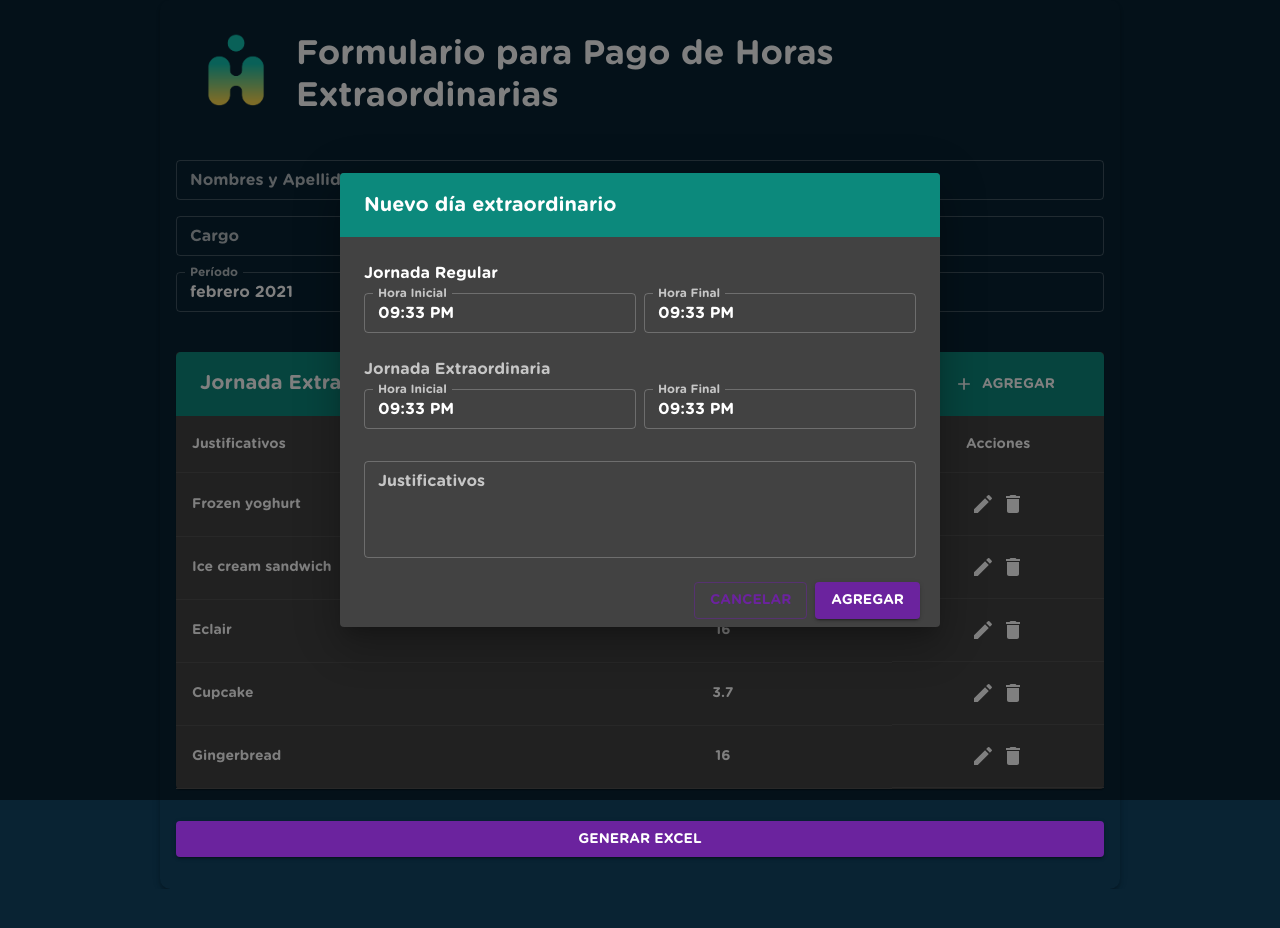
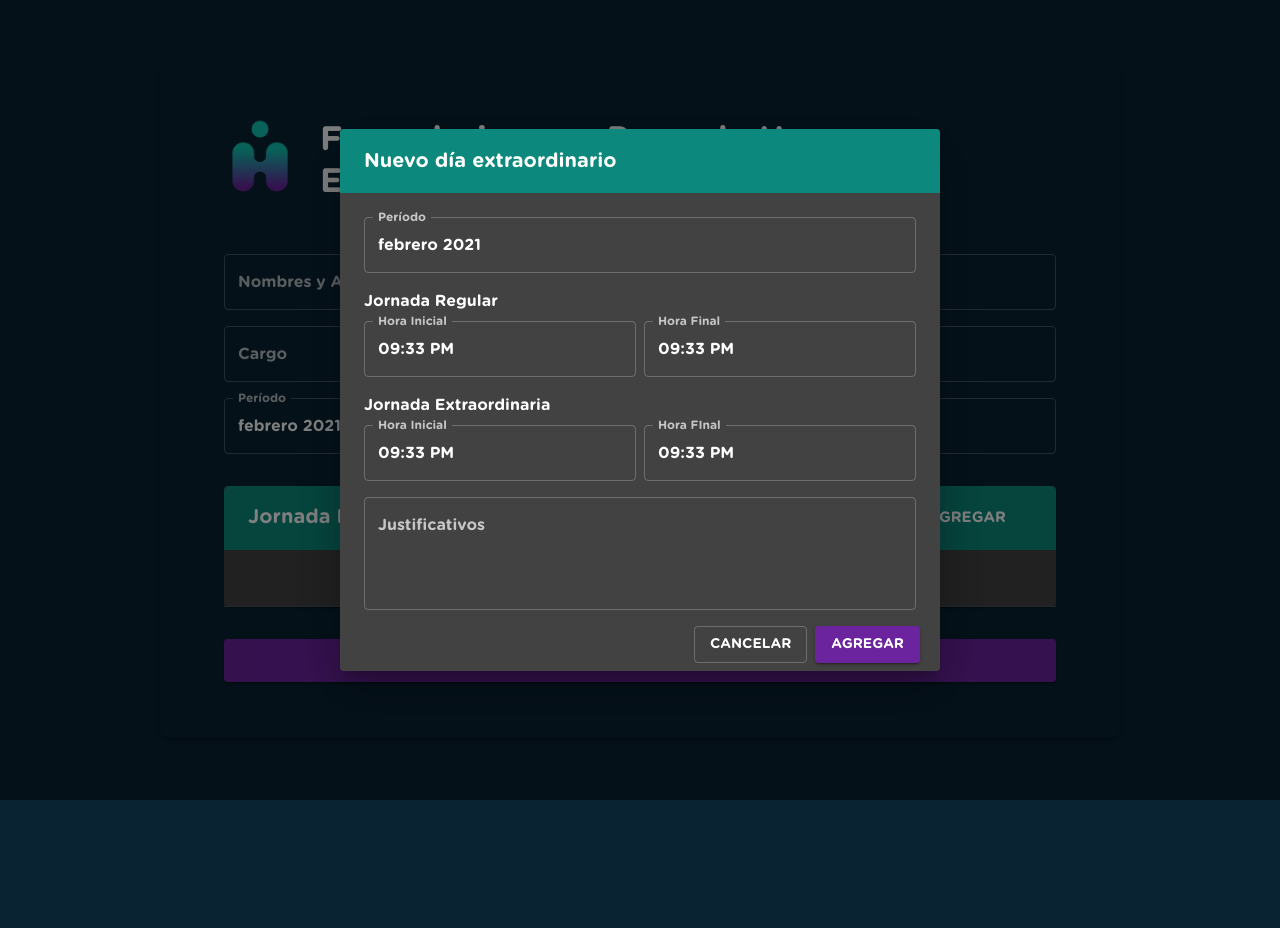
Before and after one commit to AndresSp/hypernova-excel-forms, a Next.js app: page /horasextras in a window 1280 px wide. Both pictures are taken after a click on the button "AGREGAR". Shown: the top 928 px of the page. After the commit the page ends 800 px from the top, so only its background shows below. Built offline with nearby package versions, Linux system fonts and the light colour scheme.

Commit message:
complete form management

```diff
--- /dev/null
+++ b/components/formFields/formDatePicker.js
@@ -0,0 +1,43 @@
+
+import { DatePicker } from '@material-ui/pickers';
+import React from 'react';
+import { Controller, useFormContext } from 'react-hook-form';
+
+const FormDatePicker = ({
+    name,
+    label,
+    defaultValue = '',
+    className,
+    rules,
+    error,
+    helperText,
+    ...rest }) => {
+
+    const { errors, control } = useFormContext();
+
+    const hasError = error || !!errors?.[name];
+    const errText = helperText || errors?.[name]?.message;
+
+    return (
+        <Controller
+        as={
+            <DatePicker
+            inputVariant='outlined'
+            size='medium'
+            input
+            className={className}
+            label={label}
+            error={hasError}
+            helperText={errText}
+            {...rest}
+            />
+        }
+        rules={rules}
+        control={control}
+        name={name}
+        defaultValue={defaultValue}
+        />
+    )
+}
+
+export default FormDatePicker
--- /dev/null
+++ b/components/formFields/formTextField.js
@@ -0,0 +1,38 @@
+import { TextField } from '@material-ui/core';
+import React from 'react';
+import { Controller, useFormContext } from 'react-hook-form';
+
+const FormTextField = ({
+    name,
+    label,
+    defaultValue = '',
+    className,
+    rules,
+    error,
+    helperText,
+    ...rest }) => {
+    const { errors, control } = useFormContext();
+
+    const hasError = error || !!errors?.[name];
+    const errText = helperText || errors?.[name]?.message;
+    return (
+
+    <Controller
+        as={
+        <TextField
+            label={label}
+            variant='outlined'
+            size='medium'
+            error={hasError}
+            helperText={errText}
+            className={className}
+            {...rest} />
+        }
+    rules={rules}
+    control={control}
+    name={name}
+    defaultValue={defaultValue}
+    />
+    )
+}
+export default FormTextField
--- /dev/null
+++ b/components/formFields/formTimePicker.js
@@ -0,0 +1,42 @@
+
+import { TimePicker } from '@material-ui/pickers';
+import React from 'react';
+import { Controller, useFormContext } from 'react-hook-form';
+
+const FormTimePicker = ({
+    name,
+    label,
+    defaultValue = '',
+    className,
+    rules,
+    error,
+    helperText,
+    ...rest }) => {
+
+    const { errors, control } = useFormContext();
+
+    const hasError = error || !!errors?.[name];
+    const errText = helperText || errors?.[name]?.message;
+
+    return (
+        <Controller
+        as={
+            <TimePicker
+            inputVariant='outlined'
+            size='medium'
+            className={className}
+            label={label}
+            error={hasError}
+            helperText={errText}
+            {...rest}
+            />
+        }
+        rules={rules}
+        control={control}
+        name={name}
+        defaultValue={defaultValue}
+        />
+    )
+}
+
+export default FormTimePicker
--- a/components/horasextras/addDialog.js
+++ b/components/horasextras/addDialog.js
@@ -7,15 +7,40 @@ import {
     DialogActions,
     DialogContent,
     DialogTitle,
-    TextField,
     Typography} from '@material-ui/core';
-import { TimePicker } from '@material-ui/pickers';
 
-import React from 'react';
+import React, { useEffect } from 'react';
+import { FormProvider, useForm } from 'react-hook-form';
 import useStyles from '../../styles';
+import FormDatePicker from '../formFields/formDatePicker';
+import FormTextField from '../formFields/formTextField';
+import FormTimePicker from '../formFields/formTimePicker';
 
-const AddDialog = ({ open, onClose }) => {
+
+const AddDialog = ({ open, onClose, onSubmit, onEdit, edit = false }) => {
     const classes = useStyles();
+
+    const { handleSubmit, control, errors, reset } = useForm();
+
+    useEffect(() => {
+        console.log(edit)
+        if (!!edit) {
+            reset(edit.data)
+        }
+    }, [edit]);
+
+    const onInnerSubmit = data => {
+        onSubmit(data)
+    };
+
+    const onEditSubmit = data => {
+        onEdit(data, edit.index)
+    };
+
+    const onError = error => {
+        console.log(error)
+    }
+
     return (
     <Dialog
     open={open}
@@ -29,70 +54,88 @@ const AddDialog = ({ open, onClose }) => {
             Nuevo día extraordinario
         </DialogTitle>
         <DialogContent>
+            <FormProvider { ...{ control, errors } }>
+                <form
+                noValidate
+                autoComplete='off'
+                onSubmit={handleSubmit(onSubmit, onError)}>
                     <Box mt={2}>
-                {/* <DatePicker
-                inputVariant='outlined'
-                size='small'
-                input
+                        <FormDatePicker
+                        name='overtimeDate'
+                        label='Período'
+                        rules={{ required: true }}
+                        openTo='month'
+                        views={['year', 'month']}
+                        defaultValue={new Date()}
                         fullWidth
-                className={classes.textfield}
-                label='Fecha'
-                format='dd/MM/yyyy'
-                value={selectedDate}
-                onChange={handleDateChange}
-                /> */}
+                        />
                     </Box>
                     <Box mt={2}>
-                <Typography>Jornada Regular</Typography>
+                        <Typography className={classes.label}>Jornada Regular</Typography>
                         <div className={classes.row}>
-                    <TimePicker
-                    inputVariant='outlined'
-                    size='small'
+                            <FormTimePicker
+                            name='workdayStart'
+                            label='Hora Inicial'
+                            rules={{ required: true }}
                             className={classes.textfieldGrow}
-                    label='Hora Inicial'/>
-
-                    <TimePicker
-                    inputVariant='outlined'
-                    size='small'
+                            defaultValue={new Date()}
+                            />
+                            <FormTimePicker
+                            name='workdayEnd'
+                            label='Hora Final'
+                            rules={{ required: true }}
                             className={classes.textfieldGrow}
-                    label='Hora Final'/>
+                            defaultValue={new Date()}
+                            />
                         </div>
                     </Box>
                     <Box mt={2}>
-                <Typography color='textSecondary'>Jornada Extraordinaria</Typography>
+                        <Typography className={classes.label} >Jornada Extraordinaria</Typography>
                         <div className={classes.row}>
-                    <TimePicker
-                    inputVariant='outlined'
-                    size='small'
+                            <FormTimePicker
+                            name='overtimeStartTime'
+                            label='Hora Inicial'
+                            rules={{ required: true }}
                             className={classes.textfieldGrow}
-                    label='Hora Inicial'/>
-
-                    <TimePicker
-                    inputVariant='outlined'
-                    size='small'
+                            defaultValue={new Date()}
+                            />
+                            <FormTimePicker
+                            name='overtimeEndTime'
+                            label='Hora FInal'
+                            rules={{ required: true }}
                             className={classes.textfieldGrow}
-                    label='Hora Final'/>
+                            defaultValue={new Date()}
+                            />
                         </div>
                     </Box>
                     <Box mt={2}>
-                <div className={classes.row}>
-                    <TextField
+                        <FormTextField
+                        name='details'
                         label='Justificativos'
-                        variant='outlined'
-                        size='small'
+                        rules={{ required: true }}
+                        className={classes.textfieldGrow}
+                        fullWidth
                         multiline
-                        rows={4}
-                        className={classes.textfieldGrow} />
-                </div>
+                        rows={4}/>
                     </Box>
+                </form>
+            </FormProvider>
         </DialogContent>
         <DialogActions className={classes.dialogActions}>
-            <Button color='secondary' variant='outlined' onClick={onClose}>
+            <Button variant='outlined' onClick={onClose}>
                 Cancelar
             </Button>
-            <Button color='secondary' variant='contained' onClick={onClose} autoFocus>
+            {
+                !!edit ? (
+                    <Button type='submit' color='secondary' variant='contained' onClick={handleSubmit(onEditSubmit, onError)} autoFocus>
+                        Editar
+                    </Button>
+                ) : (
+                    <Button type='submit' color='secondary' variant='contained' onClick={handleSubmit(onInnerSubmit, onError)} autoFocus>
                         Agregar
                     </Button>
+                )
+            }
         </DialogActions>
     </Dialog>
     )
--- a/pages/horasextras.jsx
+++ b/pages/horasextras.jsx
@@ -12,27 +12,26 @@ import {
     TableContainer,
     TableHead,
     TableRow,
-    TextField,
     Toolbar,
     Tooltip,
     Typography,
     useMediaQuery,
     useTheme
 } from '@material-ui/core';
-import {
-    DatePicker
-} from '@material-ui/pickers';
 import Head from 'next/head';
-import React, { useState } from 'react';
+import React, { useEffect, useState } from 'react';
 import {
     Help as HelpIcon,
     Edit as EditIcon,
     Delete as DeleteIcon,
     Add as AddIcon
 } from '@material-ui/icons';
-import { Controller, useForm } from 'react-hook-form';
+import { FormProvider, useForm } from 'react-hook-form';
 import AddDialog from '../components/horasextras/addDialog';
 import useStyles from '../styles';
+import FormTextField from '../components/formFields/formTextField';
+import FormDatePicker from '../components/formFields/formDatePicker';
+import { differenceInMinutes } from 'date-fns';
 
 
 export default function ExtraHours() {
@@ -56,33 +55,70 @@ export default function ExtraHours() {
 
     //#region add dialog
     const [openAddDialog, setOpenAddDialog] = useState(false);
+    const [edit, setEdit] = useState(false);
+    const [overtimeWork, setOvertimeWork] = useState([]);
 
     const handleAddDialogOpen = () => {
         setOpenAddDialog(true);
     };
 
     const handleAddDialogClose = () => {
-        setOpenAddDialog(false);
+        setOpenAddDialog(false)
     };
+
+    const handleAddDialogSubmit = (data) => {
+        addOvertimeWork(data)
+        setOpenAddDialog(false)
+    };
+
+    const handleEditDialogSubmit = (data, idx) => {
+        const temp = [...overtimeWork]
+        temp.splice(idx, 1, data)
+        setOvertimeWork(temp)
+        setOpenAddDialog(false)
+    }
 
 
     //#endregion add dialog
 
     //#region form
-    const { register, handleSubmit, control, watch, errors } = useForm();
-      const onSubmit = data => console.log(data);
-    function createData(name, calories, fat, carbs, protein) {
-        return { name, calories, fat, carbs, protein };
+    const { handleSubmit, control, errors } = useForm();
+
+
+    const addOvertimeWork = (data) => {
+        setOvertimeWork([ ...overtimeWork, data ])
     }
 
-      const rows = [
-        createData('Frozen yoghurt', 159, 6.0, 24, 4.0),
-        createData('Ice cream sandwich', 237, 9.0, 37, 4.3),
-        createData('Eclair', 262, 16.0, 24, 6.0),
-        createData('Cupcake', 305, 3.7, 67, 4.3),
-        createData('Gingerbread', 356, 16.0, 49, 3.9),
-      ];
+    const editOvertimeWork = (data, idx) => {
+        setEdit({ data: data, index: idx })
+        setOpenAddDialog(data)
+    }
+
+
+    const removeOvertimeWork = (idx) => {
+        const temp = [...overtimeWork]
+        temp.splice(idx, 1)
+        setOvertimeWork(temp)
+    }
+
+    const onSubmit = (data) => {
+        console.log({
+            ... { overtimework: overtimeWork },
+            ...data
+        })
+    };
+
+    const onError = error => {
+        console.log(error)
+    }
+
     //#endregion form
+
+    const diffInHours = (start, end) => {
+        const minutes = differenceInMinutes(end, start)
+        const hours = minutes/60
+        return Math.round((hours + Number.EPSILON) * 100) / 100
+    }
 
     return (
         <>
@@ -90,6 +126,7 @@ export default function ExtraHours() {
                 <title>Pago de Horas Extraordinarias - Hypernovalabs</title>
             </Head>
             <Container maxWidth='md' disableGutters>
+            <FormProvider { ...{ control, errors } }>
                 <Box
                 display='flex'
                 flexDirection='column'
@@ -99,7 +136,7 @@ export default function ExtraHours() {
                 component='form'
                 noValidate
                 autoComplete='off'
-                onSubmit={handleSubmit(onSubmit)}
+                onSubmit={handleSubmit(onSubmit, onError)}
                 padding={sm ? 2 : 5}>
                     <Box
                     display='flex'
@@ -117,60 +154,51 @@ export default function ExtraHours() {
                     display='flex'
                     flexDirection='column'
                     justifyContent='center'
-                    alignItems='center'
+                    alignItems='stretch'
                     width='100%'
                     component='div'
                     my={2}
                     px={ sm ? 0 : 3 }>
-                        <TextField
-                        name='name'
+                        <Box mt={2}>
+                                <FormTextField
+                                name='fullname'
                                 label='Nombres y Apellidos'
-                        variant='outlined'
-                        size='small'
+                                rules={{ required: true }}
                                 fullWidth
-                        className={classes.textfield}
-                        inputRef={register({ required: true })} />
-
+                                />
+                        </Box>
+                        <Box mt={2}>
                             <div className={classes.row}>
-                            <TextField
+                                <FormTextField
                                 name='role'
                                 label='Cargo'
-                            variant='outlined'
-                            size='small'
+                                rules={{ required: true }}
                                 className={classes.textfieldGrow}
-                            inputRef={register({ required: true })}/>
+                                fullWidth
+                                />
 
-                            <TextField
-                            name='department'
+                                <FormTextField
+                                name='dept'
                                 label='Departamento'
-                            variant='outlined'
-                            size='small'
+                                rules={{ required: true }}
                                 className={classes.textfieldGrow}
-                            inputRef={register({ required: true })} />
+                                fullWidth
+                                />
                             </div>
-
+                        </Box>
+                        <Box mt={2}>
                             <div className={classes.row}>
-                        <Controller
+                                <FormDatePicker
                                 name='month'
-                            control={control}
-                            defaultValue={false}
+                                label='Período'
                                 rules={{ required: true }}
-                            render={({ ref, ...rest }) =>
-                                <DatePicker
-                                name='month'
                                 openTo='month'
                                 views={['year', 'month']}
-                                inputVariant='outlined'
-                                size='small'
-                                input
+                                defaultValue={new Date()}
                                 fullWidth
-                                className={classes.textfield}
-                                label='Período'
-                                {...rest}
-                                />
-                            } // props contains: onChange, onBlur and value
                                 />
                             </div>
+                        </Box>
 
                     </Box>
                     <Box my={2} px={ sm ? 0 : 3 } width='100%'>
@@ -194,12 +222,12 @@ export default function ExtraHours() {
                                     sm ? (
                                     <IconButton
                                     onClick={handleAddDialogOpen}
-                                    className={classes.tableAddButton}>
+                                    cl8assName={classes.tableAddButton}>
                                         <AddIcon/>
                                     </IconButton>
                                     ) : (
                                     <Button
-
+                                    size='large'
                                     startIcon={<AddIcon/>}
                                     onClick={handleAddDialogOpen}
                                     className={classes.tableAddButton}>
@@ -207,48 +235,63 @@ export default function ExtraHours() {
                                     </Button>
                                     )
                                 }
-                                <AddDialog open={openAddDialog} onClose={handleAddDialogClose}/>
                             </Toolbar>
                             <TableContainer>
                                 <Table className={classes.table} aria-label='Jornada Extraordinaria'>
                                     <TableHead>
+                                    {
+                                        overtimeWork?.length > 0 ? (
                                         <TableRow>
                                             <TableCell>Justificativos</TableCell>
-                                        {/* <TableCell align='center'>Fecha y Hora</TableCell>
-                                        <TableCell align='center'>Hora Ingreso</TableCell>
-                                        <TableCell align='center'>Hora Salida</TableCell> */}
-                                        {/* <TableCell align='center'>Total de Horas</TableCell> */}
                                             <TableCell align='center'>Horas Trabajadas</TableCell>
                                             <TableCell align='center'>Acciones</TableCell>
                                         </TableRow>
+                                        ) : ''
+                                    }
                                     </TableHead>
                                     <TableBody>
-                                    {rows.map((row) => (
-                                        <TableRow key={row.name}>
-                                            <TableCell component='th' scope='row'>{row.name}</TableCell>
-                                            <TableCell align='center'>{row.fat}</TableCell>
+                                    { overtimeWork?.length > 0 ?
+                                        overtimeWork.map((row, i) => (
+                                            <TableRow key={i}>
+                                                <TableCell component='th' scope='row'>{row.details}</TableCell>
+                                                <TableCell align='center'>{ diffInHours(row.overtimeStartTime, row.overtimeEndTime) }</TableCell>
                                                 <TableCell align='center' className={classes.tableActions}>
-                                                <IconButton size='small'>
+                                                    <IconButton size='small' onClick={() => editOvertimeWork(row, i)}>
                                                         <EditIcon/>
                                                     </IconButton>
-                                                <IconButton size='small'>
+                                                    <IconButton size='small' onClick={() => removeOvertimeWork(i)}>
                                                         <DeleteIcon/>
                                                     </IconButton>
                                                 </TableCell>
                                             </TableRow>
-                                    ))}
+                                        )) : (
+                                            <TableRow >
+                                                <TableCell component='th' align='center' colSpan={3} scope='row'>
+                                                    <Typography>No hay datos</Typography>
+                                                </TableCell>
+                                            </TableRow>
+                                        )
+                                    }
                                     </TableBody>
                                 </Table>
                             </TableContainer>
                         </Paper>
                         </Box>
                         <Box my={2} px={sm ? 0 : 3} width='100%'>
-                        <Button type='submit' variant='contained' color='secondary' fullWidth>
+                            <Button type='submit' variant='contained' size='large' color='secondary' fullWidth>
                                 Generar Excel
                             </Button>
                         </Box>
                     </Box>
+                </FormProvider>
             </Container>
+
+            <AddDialog
+            open={openAddDialog}
+            onSubmit={handleAddDialogSubmit}
+            onEdit={handleEditDialogSubmit}
+            onClose={handleAddDialogClose}
+            edit={edit} />
         </>
     )
 }
--- a/styles.js
+++ b/styles.js
@@ -7,8 +7,7 @@ const useStyles = makeStyles((theme) => ({
             width: 100
         }
     },
-    textfield: {
-        marginTop: theme.spacing(1),
+    label: {
         marginBottom: theme.spacing(1)
     },
     row: {
@@ -17,8 +16,6 @@ const useStyles = makeStyles((theme) => ({
         gap: theme.spacing(1)
     },
     textfieldGrow: {
-        marginTop: theme.spacing(1),
-        marginBottom: theme.spacing(1),
         flexGrow: 1
     },
     table: {
```
Also changed, not shown: public/img/logo.png. Lines whose indentation alone changed are shown as unchanged.
